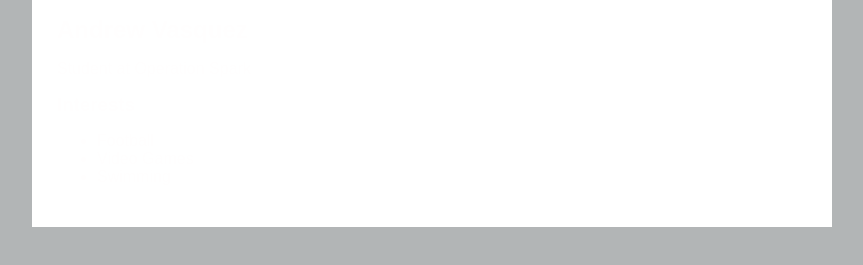
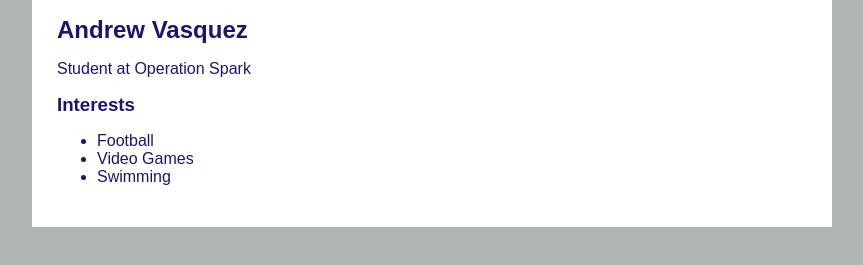
Before and after one commit to dREWbxKewb/andrew-vasquez.github.io, a plain HTML site: page index.html in a window 1280 px wide. Shown: the part 271-536 px from the top of the page, without its empty margins (208-1071 px from the left). Drawn offline with Linux system fonts and the light colour scheme.

Commit message:
first commit

```diff
--- a/index.html
+++ b/index.html
@@ -5,7 +5,7 @@
         <style>
             body {
                 background: rgb(178, 181, 182);
-                color: rgb(255, 254, 254);
+                color: rgb(27, 21, 110);
                 padding: 10px;
                 font-family: arial;
             }
```
